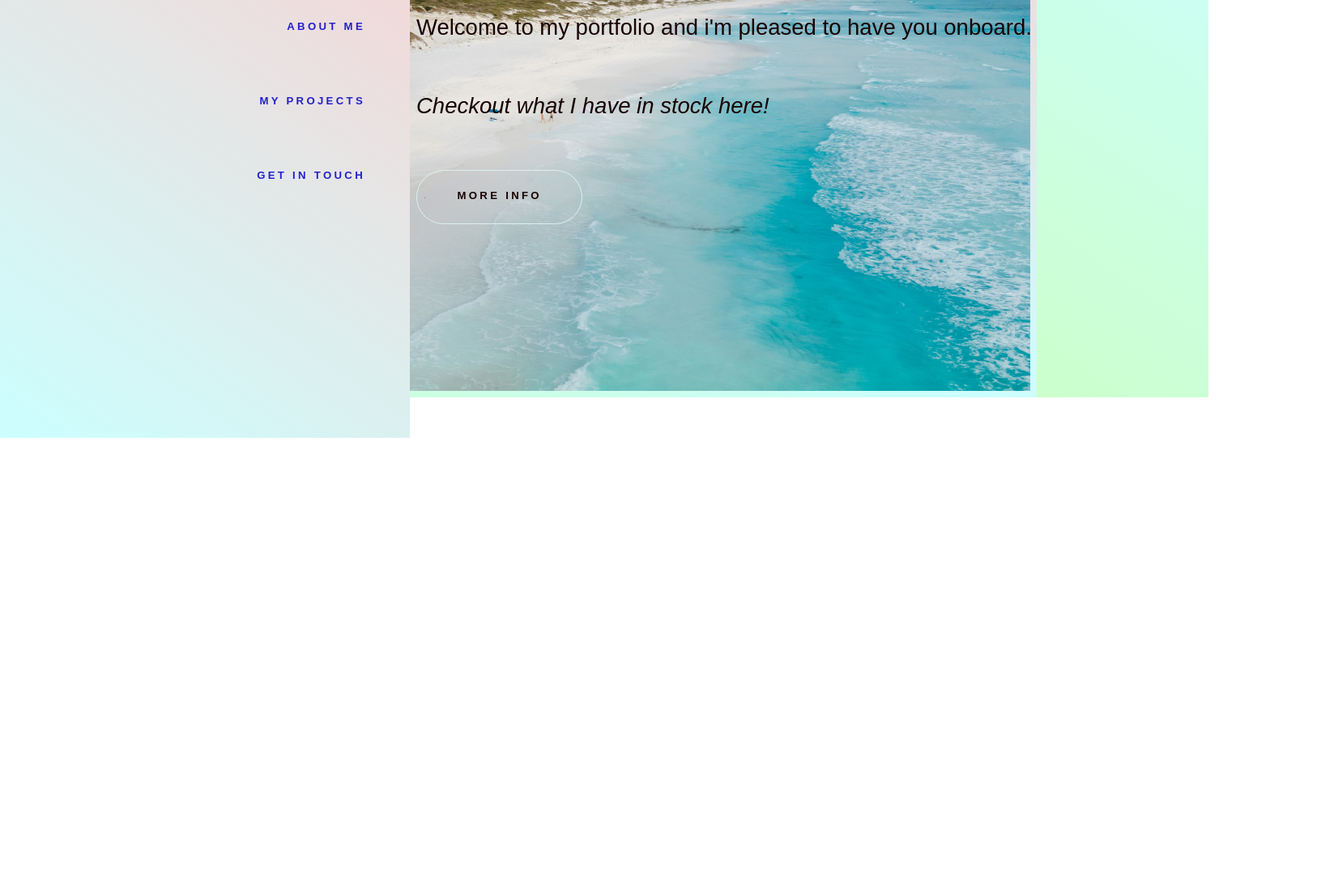
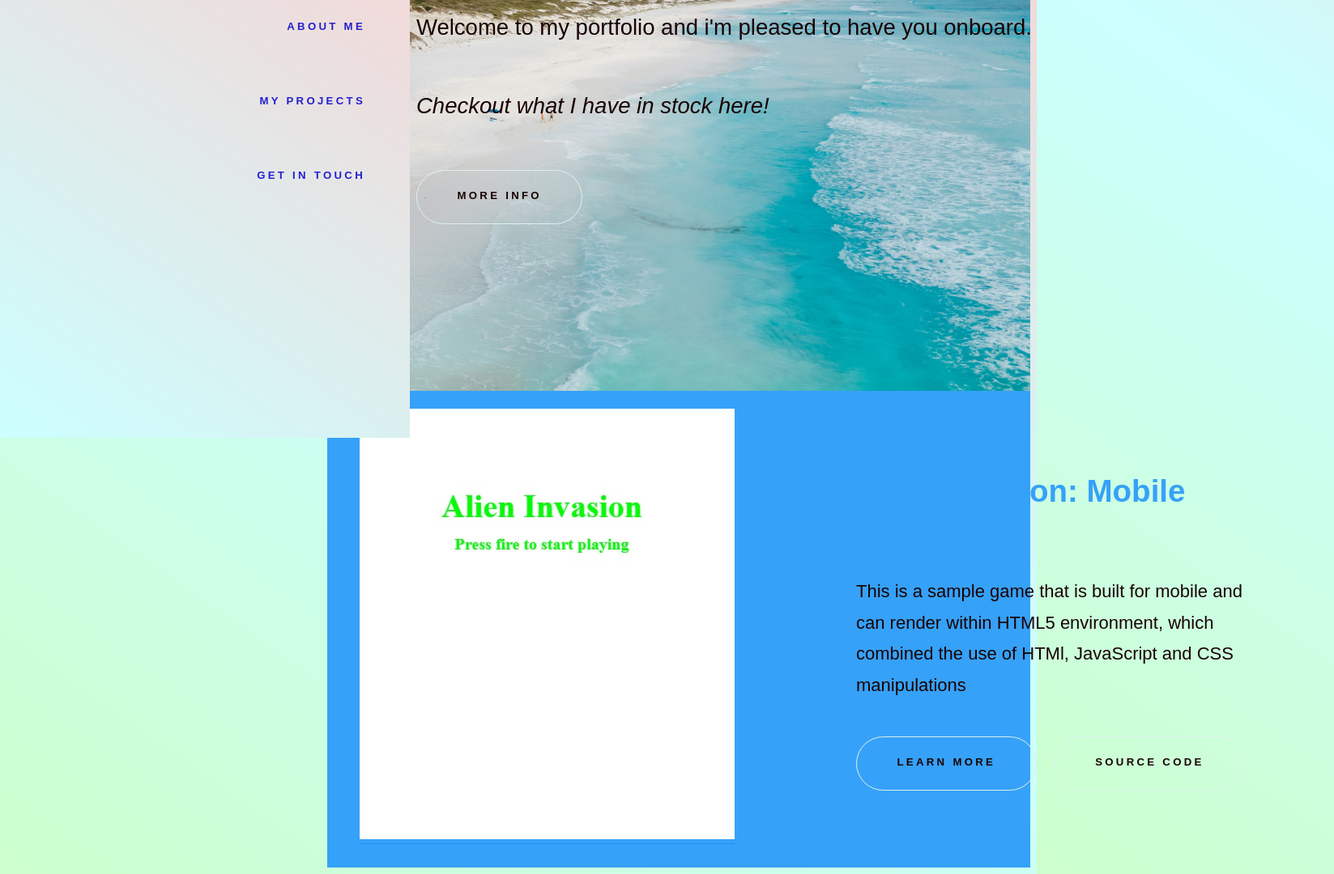
Before and after one commit to tuta-bits/antube, a plain HTML site: page index.html in a window 1280 px wide. Shown: the part 325-1405 px from the top of the page at 81% size, 1647 px wide, since content can reach past the window. Before the commit the page ends 816 px from the top, so only its background shows below. Drawn offline with Linux system fonts and the light colour scheme.

Commit message:
update css.main, add new section to index.html and new file to image folder

```diff
--- a/assets/css/main.css
+++ b/assets/css/main.css
@@ -358,3 +358,61 @@
 		.button:hover {
 			border-color: rgba(10, 104, 245, 0.959) !important;
 		}
+
+/* Spotlights */
+
+	.spotlights > section {
+		display: -moz-flex;
+		display: -webkit-flex;
+		display: -ms-flex;
+		display: flex;
+		-moz-flex-direction: row;
+		-webkit-flex-direction: row;
+		-ms-flex-direction: row;
+		flex-direction: row;
+		min-height: 22.5em;
+	}
+
+    .spotlights > section > .image {
+        background-position: center center;
+        background-size: cover;
+        border-radius: 0;
+        display: block;
+        position: relative;
+        width: 25em;
+    }
+
+    .spotlights > section > .image img {
+        border-radius: 0;
+        display: block;
+    }
+
+    .spotlights > section > .content {
+        padding: 4em 5em 2em 5em ;
+        display: -moz-flex;
+        display: -webkit-flex;
+        display: -ms-flex;
+        display: flex;
+        -moz-flex-direction: column;
+        -webkit-flex-direction: column;
+        -ms-flex-direction: column;
+        flex-direction: column;
+        -moz-justify-content: center;
+        -webkit-justify-content: center;
+        -ms-justify-content: center;
+        justify-content: center;
+        width: 50em;
+        -ms-flex: 1;
+    }
+
+    .spotlights > section > .content > .inner {
+        -moz-transform: translateX(0) translateY(0);
+        -webkit-transform: translateX(0) translateY(0);
+        -ms-transform: translateX(0) translateY(0);
+        transform: translateX(0) translateY(0);
+        -moz-transition: opacity 1s ease, -moz-transform 1s ease;
+        -webkit-transition: opacity 1s ease, -webkit-transform 1s ease;
+        -ms-transition: opacity 1s ease, -ms-transform 1s ease;
+        transition: opacity 1s ease, transform 1s ease;
+        opacity: 1;
+    }
--- a/index.html
+++ b/index.html
@@ -37,5 +37,26 @@
 							</ul>
 						</div>
 					</section>
+
+                <!-- One -->
+					<section id="one" class="wrapper style2 spotlights">
+						<section>
+                            <figure>
+							<a href="#one" class="image"><img src="/assets/images/alien.jpg" alt="cropped image from alien invasion game" data-position="center" title="Alien Invasion Game" /></a>
+                            </figure>
+							<div class="content">
+								<div class="inner">
+									<h2>Alien Invasion: Mobile Game</h2>
+									<p>This is a sample game that is built for mobile and can render within HTML5 environment,
+										which combined the use of HTMl, JavaScript
+										and CSS manipulations
+									</p>
+									<ul class="actions">
+										<li><a href="https://tuta-bits.github.io/release-based-workflow/" target="_blank" rel="noopener noreferrer" class="button">Learn more</a></li>
+										<li><a href="https://github.com/tuta-bits/release-based-workflow.git" target="_blank" rel="noopener noreferrer" class="button">Source Code</a></li>
+									</ul>
+								</div>
+							</div>
+						</section>
 </body>
 </html>
```
Also changed, not shown: assets/images/alien.jpg (added).
